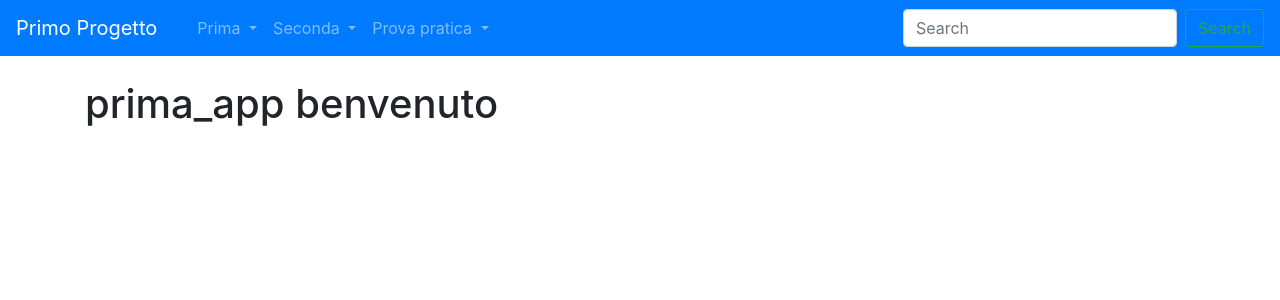
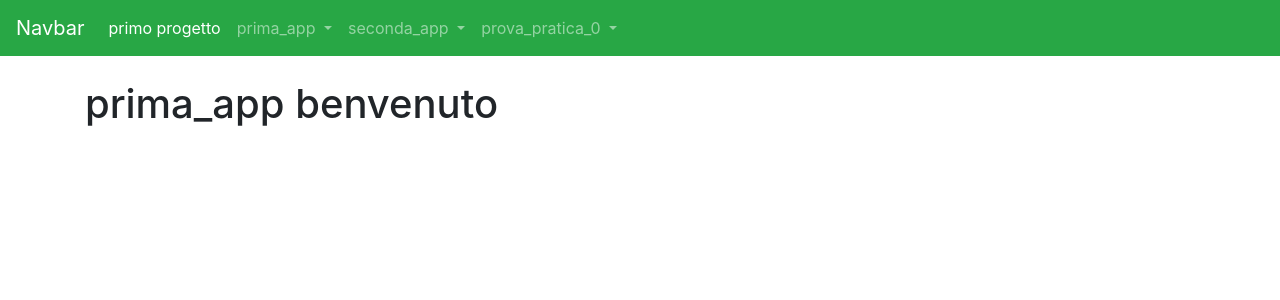
Before and after one commit to cristianpallaro/primo_progetto, a Django app: page /prima_app/ in a window 1280 px wide. Shown: the top 300 px of the page. Run offline with Django 4.2, Linux system fonts and the light colour scheme.

Commit message:
modifiche

```diff
--- a/templates/base.html
+++ b/templates/base.html
@@ -1,5 +1,5 @@
+{% load static %}
 <!doctype html>
-{% load static %}
 <html lang="en">
   <head>
     <!-- Required meta tags -->
@@ -13,79 +13,64 @@
   </head>
   <body>
 
-    <!-- Optional JavaScript; choose one of the two! -->
-
-    <!-- Option 1: jQuery and Bootstrap Bundle (includes Popper) -->
     <script src="https://code.jquery.com/jquery-3.5.1.slim.min.js" integrity="sha384-DfXdz2htPH0lsSSs5nCTpuj/zy4C+OGpamoFVy38MVBnE+IbbVYUew+OrCXaRkfj" crossorigin="anonymous"></script>
     <script src="https://cdn.jsdelivr.net/npm/bootstrap@4.5.3/dist/js/bootstrap.bundle.min.js" integrity="sha384-ho+j7jyWK8fNQe+A12Hb8AhRq26LrZ/JpcUGGOn+Y7RsweNrtN/tE3MoK7ZeZDyx" crossorigin="anonymous"></script>
 
-    <!-- Option 2: jQuery, Popper.js, and Bootstrap JS
-    <script src="https://code.jquery.com/jquery-3.5.1.slim.min.js" integrity="sha384-DfXdz2htPH0lsSSs5nCTpuj/zy4C+OGpamoFVy38MVBnE+IbbVYUew+OrCXaRkfj" crossorigin="anonymous"></script>
-    <script src="https://cdn.jsdelivr.net/npm/popper.js@1.16.1/dist/umd/popper.min.js" integrity="sha384-9/reFTGAW83EW2RDu2S0VKaIzap3H66lZH81PoYlFhbGU+6BZp6G7niu735Sk7lN" crossorigin="anonymous"></script>
-    <script src="https://cdn.jsdelivr.net/npm/bootstrap@4.5.3/dist/js/bootstrap.min.js" integrity="sha384-w1Q4orYjBQndcko6MimVbzY0tgp4pWB4lZ7lr30WKz0vr/aWKhXdBNmNb5D92v7s" crossorigin="anonymous"></script>
-    -->
-
-    <nav class="navbar navbar-expand-lg navbar-dark bg-primary">
-      <a class="navbar-brand" href="/">Primo Progetto</a>
+    <nav class="navbar navbar-expand-lg navbar-dark bg-success">
+        <a class="navbar-brand" href="#">Navbar</a>
         <button class="navbar-toggler" type="button" data-toggle="collapse" data-target="#navbarSupportedContent" aria-controls="navbarSupportedContent" aria-expanded="false" aria-label="Toggle navigation">
           <span class="navbar-toggler-icon"></span>
         </button>
+
+
         <div class="collapse navbar-collapse" id="navbarSupportedContent">
           <ul class="navbar-nav mr-auto">
             <li class="nav-item active">
-                    <a class="nav-link" href="/"> <span class="sr-only">(current)</span></a>
+              <a class="nav-link" href="#">primo progetto <span class="sr-only">(current)</span></a>
             </li>
             <li class="nav-item dropdown">
-                    <a class="nav-link dropdown-toggle" href="#" id="navbarDropdown" role="button"
-                       data-toggle="dropdown"
-                       aria-haspopup="true" aria-expanded="false">
-                        Prima
+              <a class="nav-link dropdown-toggle" href="#" id="navbarDropdown" role="button" data-toggle="dropdown" aria-haspopup="true" aria-expanded="false">
+                prima_app
               </a>
+
               <div class="dropdown-menu" aria-labelledby="navbarDropdown">
-                        <a class="dropdown-item" href="/prima_app/index">Index</a>
-                        <a class="dropdown-item" href="/prima_app/homepage">Homepage</a>
-                        <a class="dropdown-item" href="/prima_app/welcome">welcome</a>
-                        <a class="dropdown-item" href="/prima_app/chi_siamo">Chi siamo</a>
-                        <a class="dropdown-item" href="/prima_app/lista">lista</a>
-                        <a class="dropdown-item" href="/prima_app/variabili/">Variabili</a>
-
+                <a class="dropdown-item" href="{% url 'prima_app:homepage'%}">benvenuto nella homepage</a>
+                <a class="dropdown-item" href="{% url 'prima_app:welcome'%}">Welcome</a>
+                <a class="dropdown-item" href="{% url 'prima_app:lista'%}">Lista</a>
+                <a class="dropdown-item" href="{% url 'prima_app:chi_siamo'%}">Chi siamo</a>
+                <a class="dropdown-item" href="{% url 'prima_app:variabili'%}">variabili</a>
               </div>
             </li>
             <li class="nav-item dropdown">
-                    <a class="nav-link dropdown-toggle" href="#" id="navbarDropdown" role="button"
-                       data-toggle="dropdown" aria-haspopup="true" aria-expanded="false">
-                        Seconda
+                <a class="nav-link dropdown-toggle" href="#" id="navbarDropdown" role="button" data-toggle="dropdown" aria-haspopup="true" aria-expanded="false">
+                  seconda_app
                 </a>
                 <div class="dropdown-menu" aria-labelledby="navbarDropdown">
-                        <a class="dropdown-item" href="/seconda_app/es_if">if</a>
-                        <a class="dropdown-item" href="/seconda_app/if_else_elif">if else elif</a>
-                        <a class="dropdown-item" href="/seconda_app/ciclo_for">ciclo for</a>
+                  <a class="dropdown-item" href="{% url 'seconda_app:es_if'%}">homepage</a>
+                  <a class="dropdown-item" href="{% url 'seconda_app:if_else_elif'%}">if else elif</a>
+                  <a class="dropdown-item" href="{% url 'seconda_app:es_for'%}">es for</a>
                 </div>
               </li>
               <li class="nav-item dropdown">
-                  <a class="nav-link dropdown-toggle" href="#" id="navbarDropdown" role="button"
-                     data-toggle="dropdown"
-                     aria-haspopup="true" aria-expanded="false">
-                      Prova pratica
+                <a class="nav-link dropdown-toggle" href="#" id="navbarDropdown" role="button" data-toggle="dropdown" aria-haspopup="true" aria-expanded="false">
+                  prova_pratica_0
                 </a>
                 <div class="dropdown-menu" aria-labelledby="navbarDropdown">
-                      <a class="dropdown-item" href="/prova_pratica_0/index">Index</a>
-                      <a class="dropdown-item" href="/prova_pratica_0/maxmin">maxmin</a>
-
+                  <a class="dropdown-item" href="{% url 'prova_pratica_0:somma'%}">somma</a>
+                  <a class="dropdown-item" href="{% url 'prova_pratica_0:media'%}">media</a>
                 </div>
               </li>
           </ul>
-          <form class="form-inline my-2 my-lg-0">
-            <input class="form-control mr-sm-2" type="search" placeholder="Search" aria-label="Search">
-            <button class="btn btn-outline-success my-2 my-sm-0" type="submit">Search</button>
-          </form>
         </div>
       </nav>
+
       <div class="container my-4">
        {% block content %}
        {% endblock content %}
        {% block script %}
        {% endblock script %}
       </div>
+
   </body>
 </html>
+</html>
```
Lines whose indentation alone changed are shown as unchanged.
